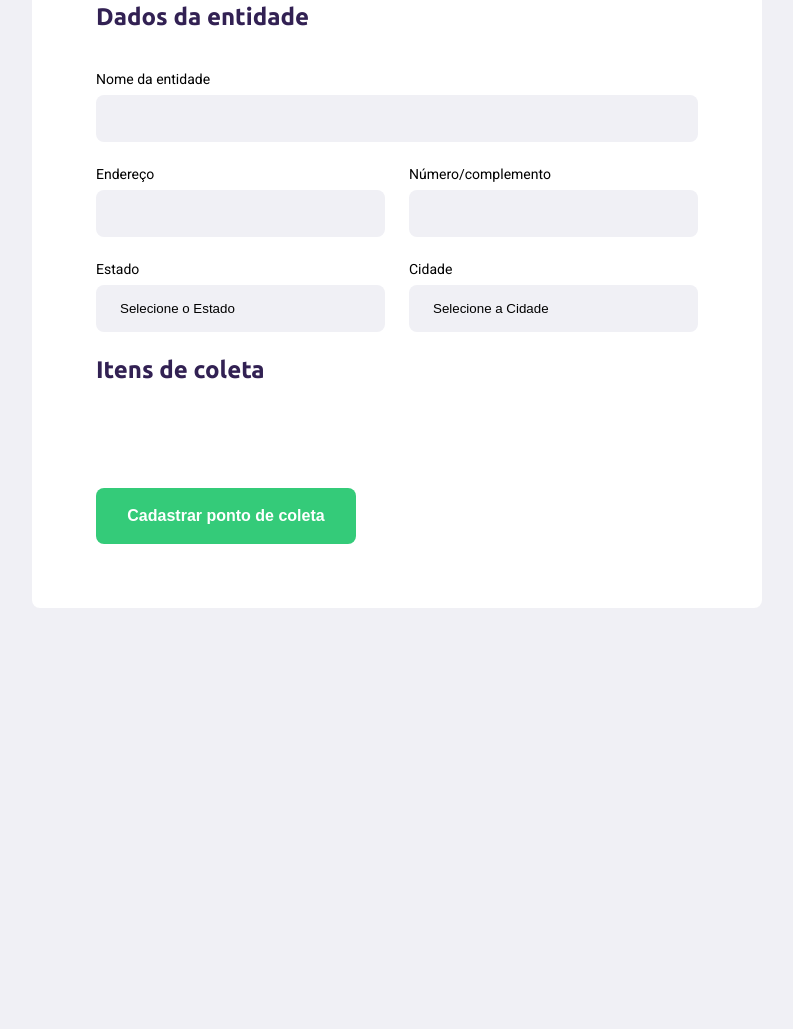
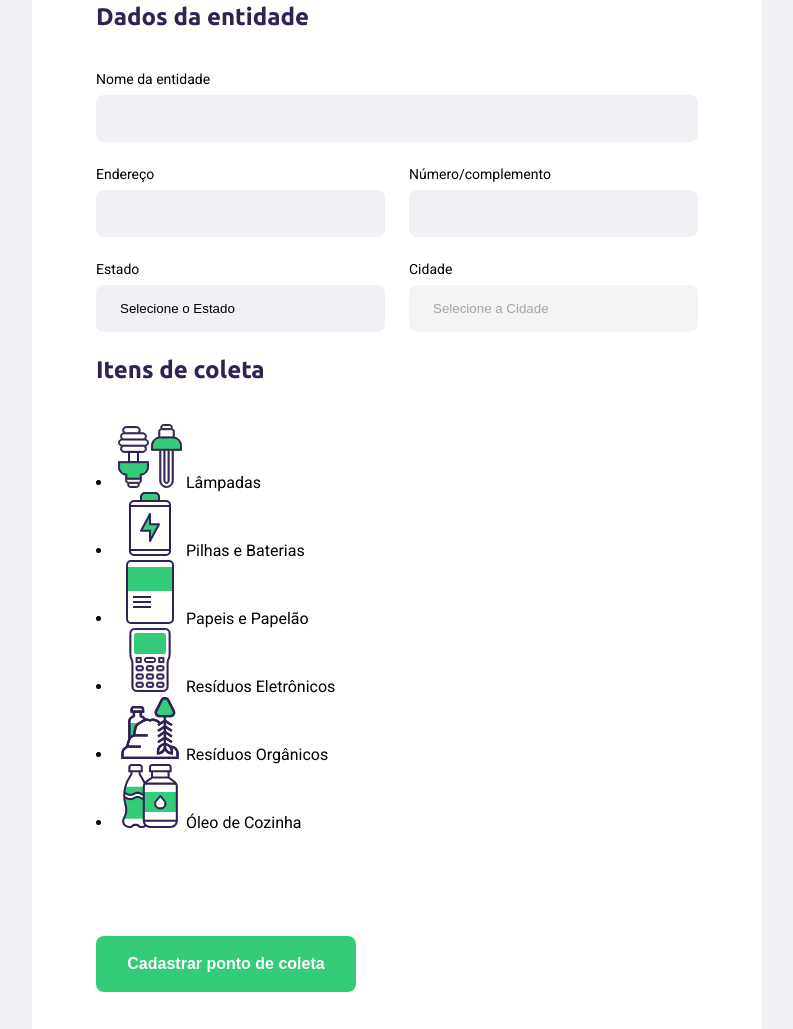
Before and after one commit to Jliporace/NLW, a plain HTML site: page create-point.html in a window 1280 px wide. Shown: the part 259-1288 px from the top of the page, without its empty margins (58-851 px from the left). Before the commit the page ends 867 px from the top, so only its background shows below. Drawn offline with Linux system fonts and the light colour scheme; no server answers.

Commit message:
fixed select bug and started item-grid

```diff
--- a/create-point.html
+++ b/create-point.html
@@ -47,24 +47,25 @@
                     <div class="field-group">
                         <div class="field">
                             <label for="address">Endereço</label>
-                            <input type="text" name="name">
+                            <input type="text" name="name" required>
                         </div>
                         <div class="field">
                             <label for="address2">Número/complemento</label>
-                            <input type="text" name="address2">
+                            <input type="text" name="address2" required>
                         </div>
                     </div>
 
                     <div class="field-group">
                         <div class="field">
                             <label for="state">Estado</label>
-                            <select name="uf" id="">
+                            <select name="uf" id="" required>
                                 <option value="1">Selecione o Estado</option>
                             </select>
-                        </div>
+
+                            <input type = "hidden" name = "state">                         </div>
                         <div class="field">
                             <label for="city">Cidade</label>
-                            <select name="city" id="">
+                            <select name="city" disabled required>
                                 <option value="1">Selecione a Cidade</option>
                             </select>
                         </div>
@@ -76,6 +77,50 @@
                             Itens de coleta
                         </h2>
                     </legend>
+
+                    <div class="items-grid">
+                        <li data-id="item-1">
+                            <img src="assets/icones/lampadas.svg" alt="Lâmpadas">
+                            <span>
+                                Lâmpadas
+                            </span>
+                        </li>
+
+                        <li data-id="item-2">
+                            <img src="assets/icones/baterias.svg" alt="Pilhas e Baterias">
+                            <span>
+                                Pilhas e Baterias
+                            </span>
+                        </li>
+
+                        <li data-id="item-3">
+                            <img src="assets/icones/papeis-papelao.svg" alt="Papeis e Papelão">
+                            <span>
+                                Papeis e Papelão
+                            </span>
+                        </li>
+
+                        <li data-id="item-4">
+                            <img src="assets/icones/eletronicos.svg" alt="Resíduos Eletrônicos">
+                            <span>
+                                Resíduos Eletrônicos
+                            </span>
+                        </li>
+
+                        <li data-id="item-5">
+                            <img src="assets/icones/organicos.svg" alt="Resíduos Orgânicos">
+                            <span>
+                                Resíduos Orgânicos
+                            </span>
+                        </li>
+
+                        <li data-id="item-6">
+                            <img src="assets/icones/oleo.svg" alt="Óleo de Cozinha">
+                            <span>
+                                Óleo de Cozinha
+                            </span>
+                        </li>
+                    </div>
                 <fieldset>
 
                 </fieldset>
--- a/scripts/create-point.js
+++ b/scripts/create-point.js
@@ -16,16 +16,28 @@ function populateUFs() {
 populateUFs()
 
 function getCities(event) {
-    const citySelect = document.querySelector("select[name=city]")
+    const citySelect = document.querySelector("[name=city]")
+    const stateInput = document.querySelector("[name=state]")
+
     const ufValue = event.target.value
+    const indexOfSelectedState = event.target.selectedIndex
+    stateInput.value = event.target.options[indexOfSelectedState]
+
+
+
     const url = `https://servicodados.ibge.gov.br/api/v1/localidades/estados/${ufValue}/municipios`
+
+    citySelect.innerHTML = ''
+    citySelect.disabled = true
 
     fetch(url)
     .then( res => res.json())
     .then( cities => {
 
         for(const city of cities) {
-            citySelect.innerHTML += `<option value = "${city.id}"> ${city.nome} </option>`
+            citySelect.innerHTML += `<option value = "${city.nome}"> ${city.nome} </option>`
+            citySelect.disabled = false
+
         }
     } )
 
```
